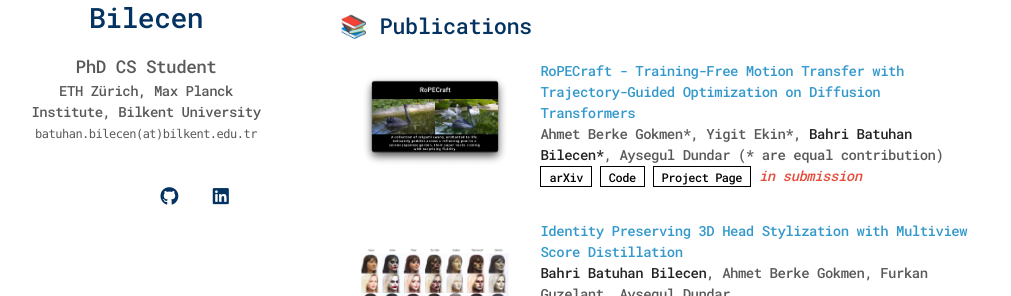
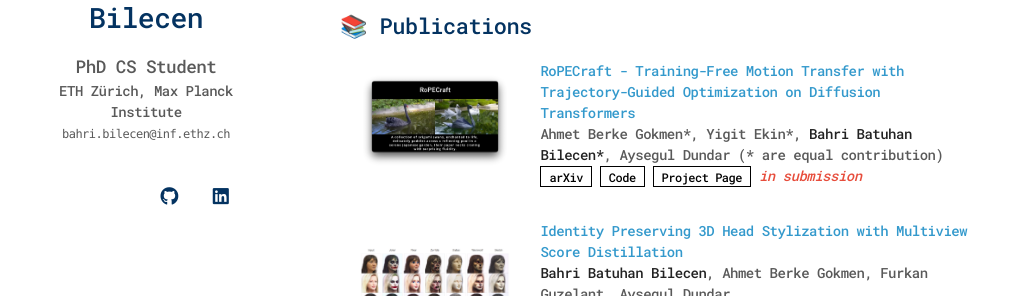
Before and after one commit to three-bee/three-bee.github.io, a Jekyll site: the page built from index.md, in a window 1280 px wide. Shown: the part 349-645 px from the top of the page, without its empty margins (130-1141 px from the left). Built offline with Jekyll 4.4.1, drawn with Linux system fonts in a browser that asks for light colours; nearby versions of some CDN libraries; a style sheet for code colours, icons or effects is not loaded; our own code applies the rules of GitHub Pages for plain Markdown files.

Commit message:
Update _config.yml

```diff
--- a/_config.yml
+++ b/_config.yml
@@ -1,13 +1,13 @@
 # Basic Information
 title: Bahri Batuhan Bilecen
 position: PhD CS Student
-affiliation: ETH Zürich, Max Planck Institute, Bilkent University
-email: batuhan.bilecen(at)bilkent.edu.tr
+affiliation: ETH Zürich, Max Planck Institute
+email: bahri.bilecen@inf.ethz.ch
 
 # Search Engine Optimization (SEO)
 # The following information is used to improve the website traffic from search engines, e.g., Google.
 #keywords: minimal light
-description: This is the webpage of Batuhan where he showcases his academic achievements.
+description: Bahri Batuhan Bilecen
 #canonical: https://minimal-light-theme.yliu.me/
 
 # Links
```
